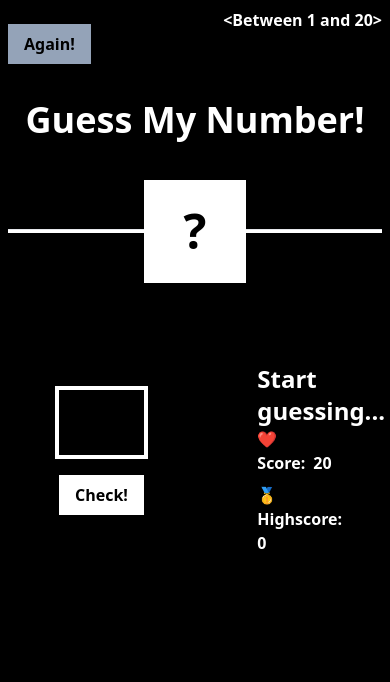
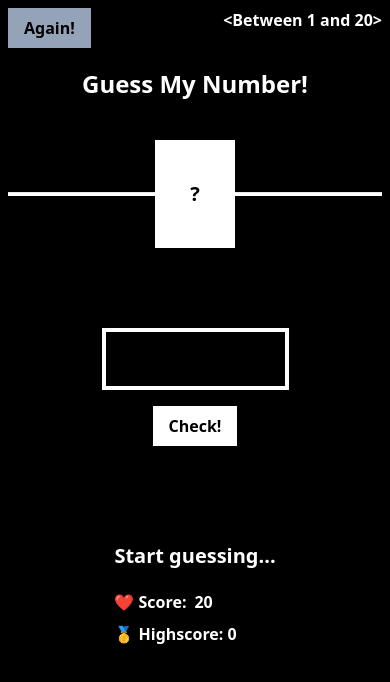
Before and after one commit to Soumikdey81/GuessNumber, a plain HTML site: page src/index.html in a window 390 px wide. Drawn offline with Linux system fonts and the light colour scheme.

Commit message:
Soumik Dey

```diff
--- a/src/index.html
+++ b/src/index.html
@@ -9,30 +9,32 @@
   <body>
     <main class="min-h-screen w-screen bg-black p-2 box-border m-0">
       <div class="w-full flex justify-between">
-        <button class="again my-4 py-2 px-4 font-bold text-black bg-slate-400">
+        <button class="again py-2 px-4 font-bold text-black bg-slate-400">
           Again!
         </button>
         <p class="text-white font-bold">&lt;Between 1 and 20&gt;</p>
       </div>
       <div class="w-full mt-5">
-        <h1 class="text-white text-center text-4xl font-bold">
+        <h1 class="text-white text-center text-2xl md:text-4xl font-bold">
           Guess My Number!
         </h1>
       </div>
       <div class="flex justify-center items-center mt-10 relative">
         <div
-          class="flex justify-center items-center w-auto px-10 aspect-square bg-white z-10"
+          class="flex justify-center items-center w-16 md:w-32 p-10 aspect-square bg-white z-10"
         >
-          <p class="number text-5xl font-bold">?</p>
+          <p class="number text-xl md:text-4xl font-bold">?</p>
         </div>
         <hr class="h-1 w-full bg-white absolute" />
       </div>
-      <div class="flex flex-row justify-between my-20">
-        <div class="basis-1/2 flex flex-col justify-center items-center">
+      <div class="flex flex-col md:flex-row justify-between my-20">
+        <div
+          class="basis-1/2 mb-20 md:mb-0 flex flex-col justify-center items-center"
+        >
           <div class="w-2/4 aspect-[3/1] border-4 border-white">
             <input
               type="text"
-              class="guess w-full h-full bg-black text-white text-5xl text-center"
+              class="guess p-2 w-full h-full bg-black text-white text-xl md:text-4xl text-center"
             />
           </div>
           <button class="check my-4 py-2 px-4 font-bold text-black bg-white">
@@ -40,14 +42,16 @@
           </button>
         </div>
         <div class="basis-1/2 flex flex-col items-center text-white font-bold">
-          <div class="w-1/3 aspect-[3/1]">
-            <p class="message text-2xl">Start guessing...</p>
-          </div>
-          <div class="w-1/3 aspect-[3/1]">
-            <p class="mb-2">
-              <span class="mr-2">❤️ Score:</span><span class="score">20</span>
-            </p>
-            <p><span>🥇 Highscore: </span><span class="highScore">0</span></p>
+          <div>
+            <div class="mb-5 md:mb-10">
+              <p class="message text-xl md:text-2xl">Start guessing...</p>
+            </div>
+            <div class="">
+              <p class="mb-2">
+                <span class="mr-2">❤️ Score:</span><span class="score">20</span>
+              </p>
+              <p><span>🥇 Highscore: </span><span class="highScore">0</span></p>
+            </div>
           </div>
         </div>
       </div>
```
Also changed, not shown: src/output.css.
